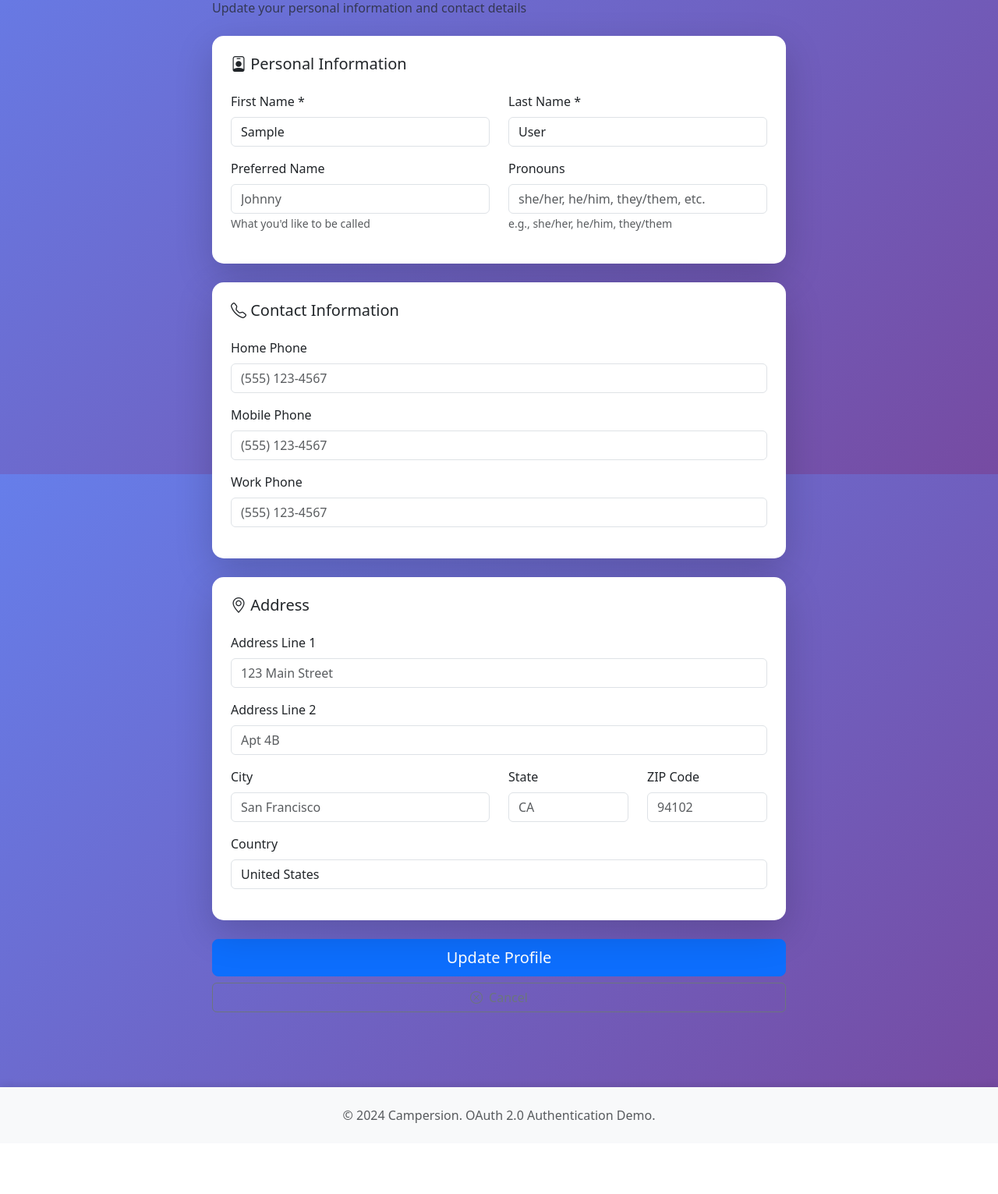
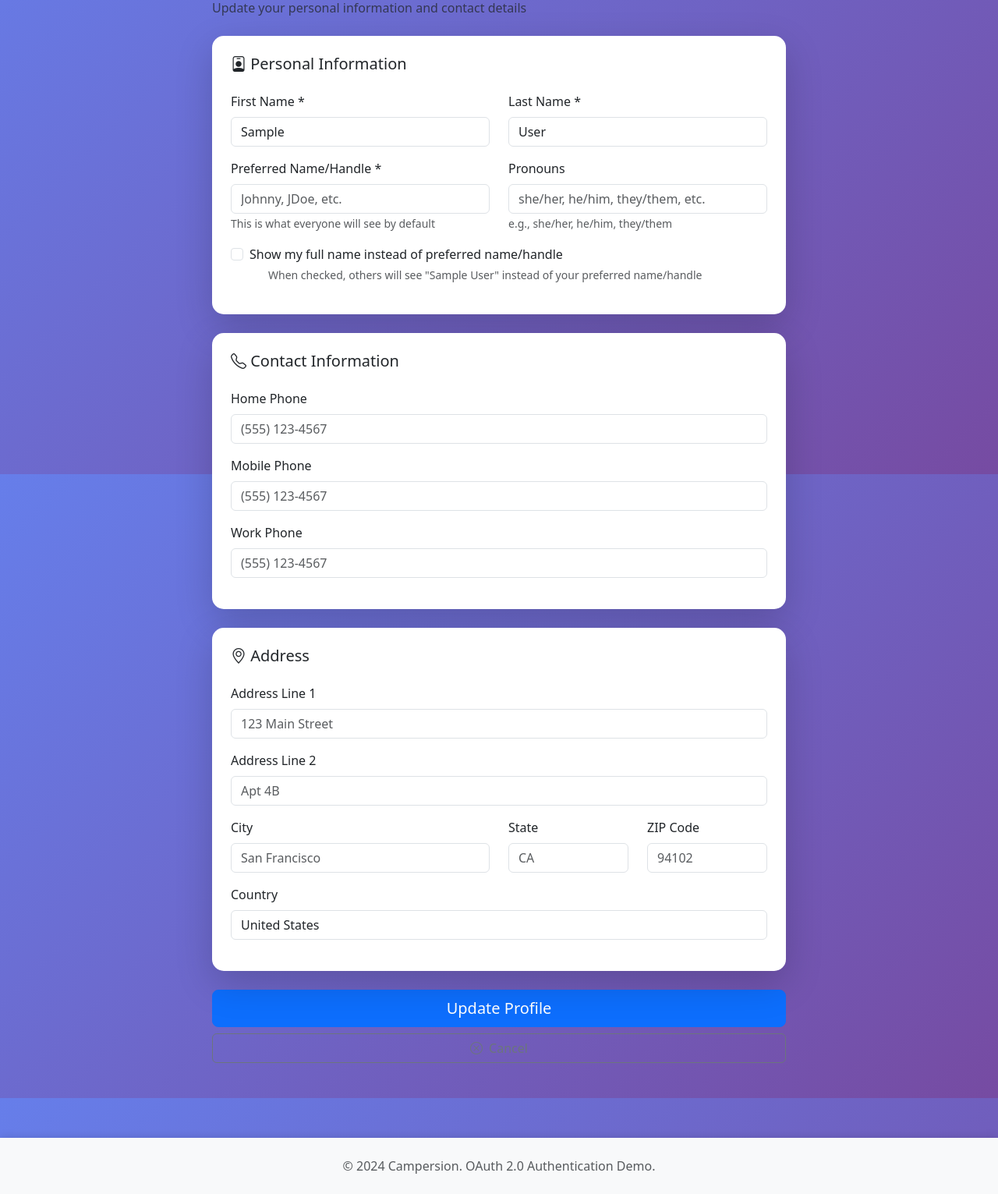
Before and after one commit to that-JC-guy/Campersion, a Flask app: page /profile/edit in a window 1280 px wide. Shown: the part 192-1723 px from the top of the page at 78% size. Before the commit the page ends 1632 px from the top, so only its background shows below. Run offline with Flask 3, Linux system fonts and the light colour scheme; the visitor is signed in with stand-in values (Sample User, id 1).

Commit message:
Merge display name and preferred name into single field
- Changed "Preferred Name" to "Preferred Name/Handle" as the primary display identifier
- Made preferred name/handle a required field (was optional)
- Added show_full_name boolean field to allow users to optionally display full name
- Updated display_name property to check show_full_name flag
  - If true and full name exists: shows "First Last"
  - Otherwise: shows preferred name/handle with fallbacks
- Updated ProfileForm to include show_full_name checkbox
- Updated profile edit template with new field labels and checkbox
- Updated profile view to show display setting with badge
- Database migration adds show_full_name column (default false)

This simplifies the name system - users set their preferred name/handle which is shown by default everywhere, but can opt to show their full name instead.

🤖 Generated with [Claude Code](https://claude.com/claude-code)

Co-Authored-By: Claude Sonnet 4.5 <noreply@anthropic.com>

```diff
--- a/app/main/forms.py
+++ b/app/main/forms.py
@@ -39,12 +39,17 @@ class ProfileForm(FlaskForm):
     )
 
     preferred_name = StringField(
-        'Preferred Name (Optional)',
+        'Preferred Name/Handle',
         validators=[
-            Optional(),
+            DataRequired(message='Preferred name/handle is required'),
             Length(max=100, message='Preferred name must be less than 100 characters')
         ],
-        render_kw={'placeholder': 'Johnny'}
+        render_kw={'placeholder': 'Johnny, JDoe, etc.'}
+    )
+
+    show_full_name = BooleanField(
+        'Show my full name instead of preferred name/handle',
+        default=False
     )
 
     pronouns = StringField(
--- a/app/main/routes.py
+++ b/app/main/routes.py
@@ -84,7 +84,8 @@ def edit_profile():
         # Update user profile
         current_user.first_name = form.first_name.data
         current_user.last_name = form.last_name.data
-        current_user.preferred_name = form.preferred_name.data or None
+        current_user.preferred_name = form.preferred_name.data
+        current_user.show_full_name = form.show_full_name.data
         current_user.pronouns = form.pronouns.data or None
 
         # Update contact info
@@ -109,6 +110,7 @@ def edit_profile():
         form.first_name.data = current_user.first_name
         form.last_name.data = current_user.last_name
         form.preferred_name.data = current_user.preferred_name
+        form.show_full_name.data = current_user.show_full_name
         form.pronouns.data = current_user.pronouns
         form.home_phone.data = current_user.home_phone
         form.mobile_phone.data = current_user.mobile_phone
--- a/app/models.py
+++ b/app/models.py
@@ -129,7 +129,8 @@ class User(UserMixin, db.Model):
     # Extended profile information
     first_name = db.Column(db.String(100), nullable=True)
     last_name = db.Column(db.String(100), nullable=True)
-    preferred_name = db.Column(db.String(100), nullable=True)  # Optional display name/handle
+    preferred_name = db.Column(db.String(100), nullable=True)  # Preferred name/handle (primary display name)
+    show_full_name = db.Column(db.Boolean, default=False, nullable=False, server_default='false')  # Show full name instead of preferred name
     pronouns = db.Column(db.String(50), nullable=True)  # Optional pronouns (e.g., "she/her", "they/them")
 
     # Contact information
@@ -303,17 +304,24 @@ class User(UserMixin, db.Model):
     @property
     def display_name(self):
         """
-        Get user's preferred display name.
+        Get user's display name.
 
-        Priority order:
-        1. preferred_name (if set)
-        2. first_name (if set)
-        3. name (fallback for OAuth users or legacy data)
-        4. email (ultimate fallback)
+        If show_full_name is True and full name exists, returns full name.
+        Otherwise returns preferred name/handle with fallback hierarchy:
+        1. Full name (first + last) if show_full_name is True
+        2. preferred_name (if set)
+        3. first_name (if set)
+        4. name (fallback for OAuth users or legacy data)
+        5. email (ultimate fallback)
 
         Returns:
             str: User's display name
         """
+        # If user opted to show full name and it exists
+        if self.show_full_name and self.first_name and self.last_name:
+            return f"{self.first_name} {self.last_name}"
+
+        # Otherwise use preferred name/handle with fallbacks
         if self.preferred_name:
             return self.preferred_name
         if self.first_name:
--- a/app/templates/profile/edit.html
+++ b/app/templates/profile/edit.html
@@ -45,15 +45,30 @@
 
                     <div class="row">
                         <div class="col-md-6 mb-3">
-                            <label for="preferred_name" class="form-label">Preferred Name</label>
-                            {{ form.preferred_name(class="form-control") }}
-                            <small class="form-text text-muted">What you'd like to be called</small>
+                            <label for="preferred_name" class="form-label">Preferred Name/Handle *</label>
+                            {{ form.preferred_name(class="form-control" + (" is-invalid" if form.preferred_name.errors else "")) }}
+                            {% if form.preferred_name.errors %}
+                                <div class="invalid-feedback">
+                                    {% for error in form.preferred_name.errors %}{{ error }}{% endfor %}
+                                </div>
+                            {% endif %}
+                            <small class="form-text text-muted">This is what everyone will see by default</small>
                         </div>
 
                         <div class="col-md-6 mb-3">
                             <label for="pronouns" class="form-label">Pronouns</label>
                             {{ form.pronouns(class="form-control") }}
                             <small class="form-text text-muted">e.g., she/her, he/him, they/them</small>
+                        </div>
+                    </div>
+
+                    <div class="mb-3">
+                        <div class="form-check">
+                            {{ form.show_full_name(class="form-check-input") }}
+                            <label class="form-check-label" for="show_full_name">
+                                {{ form.show_full_name.label.text }}
+                            </label>
+                            <small class="form-text text-muted d-block ms-4">When checked, others will see "{{ current_user.first_name }} {{ current_user.last_name }}" instead of your preferred name/handle</small>
                         </div>
                     </div>
                 </div>
```
Also changed, not shown: app/templates/profile/view.html (+13 -9 lines), migrations/versions/f773c83b66b4_add_show_full_name_field_to_user_model.py (added, +32 -0 lines).
